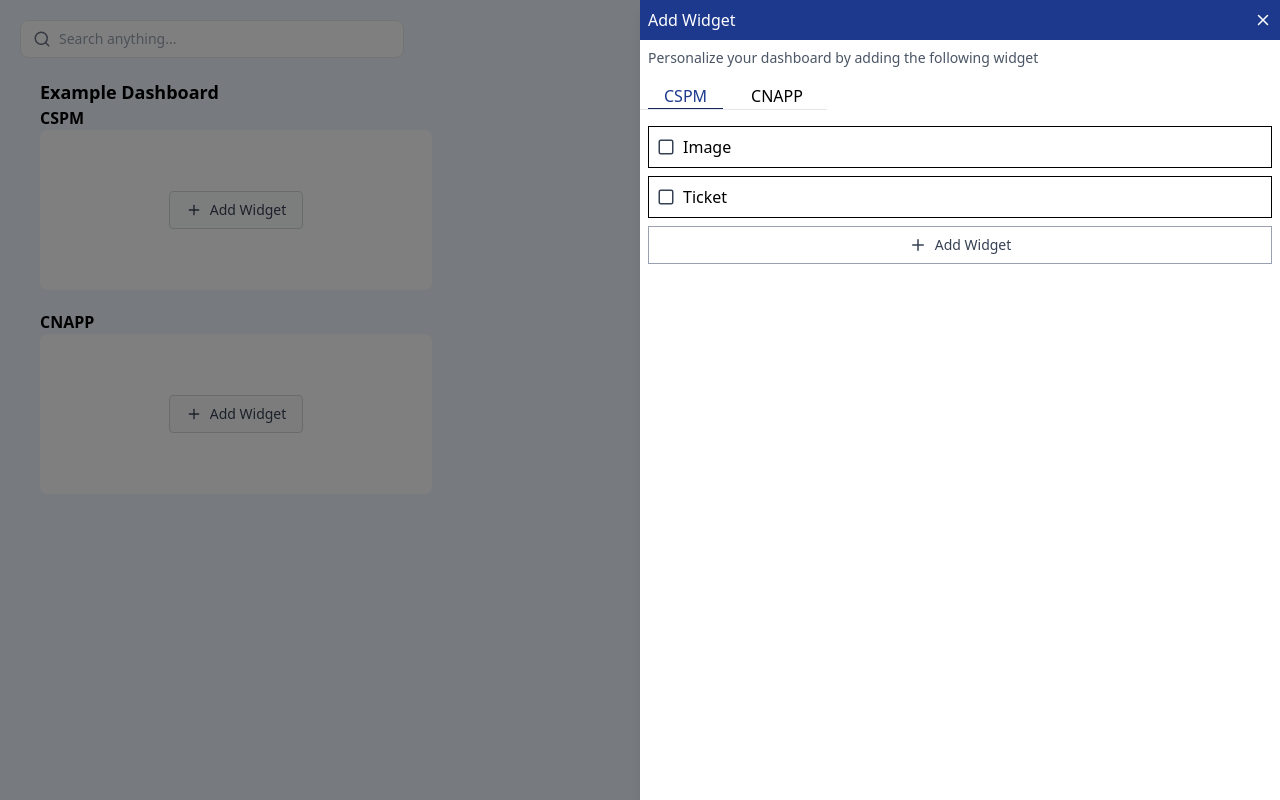
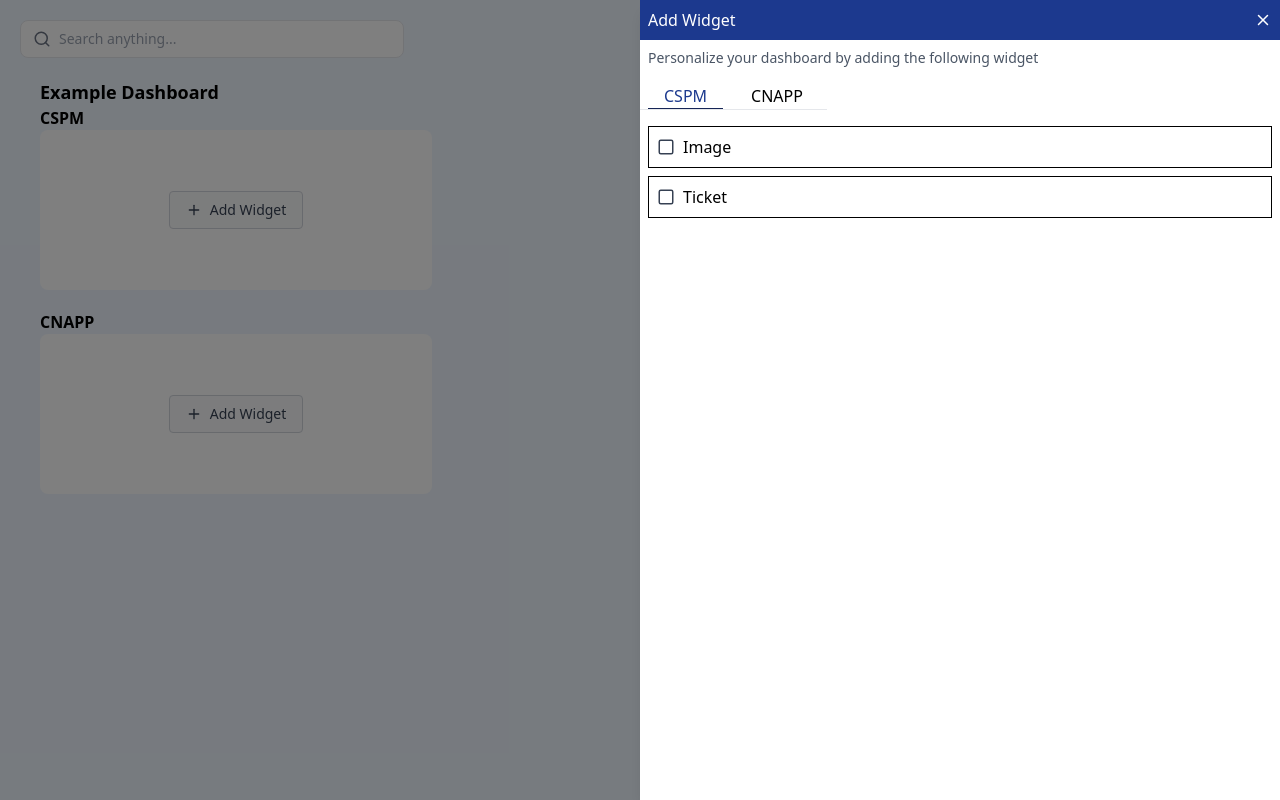
Before and after one commit to manjunathbhandari98/dashboard, a React (Vite) app: page / in a window 1280 px wide. Built offline with nearby package versions, Linux system fonts and the light colour scheme; the HTML template or start-up script is replaced by a standard one.

Commit message:
fix: sidebar

```diff
--- a/src/components/Sidebar.jsx
+++ b/src/components/Sidebar.jsx
@@ -1,4 +1,4 @@
-import { CheckSquare, Plus, Square, X } from "lucide-react";
+import { CheckSquare, Square, X } from "lucide-react";
 import { useState } from "react";
 import { useDispatch, useSelector } from "react-redux";
 import { categories } from "../data/data";
@@ -71,10 +71,10 @@ const Sidebar = () => {
             </div>
           ))}
 
-          <div className="border border-gray-400 p-2 justify-center flex gap-2 items-center cursor-pointer">
+          {/* <div className="border border-gray-400 p-2 justify-center flex gap-2 items-center cursor-pointer">
             <Plus size={18} className="text-gray-700" />
             <h2 className="text-sm text-gray-700">Add Widget</h2>
-          </div>
+          </div> */}
         </div>
       </div>
     </div>
```
